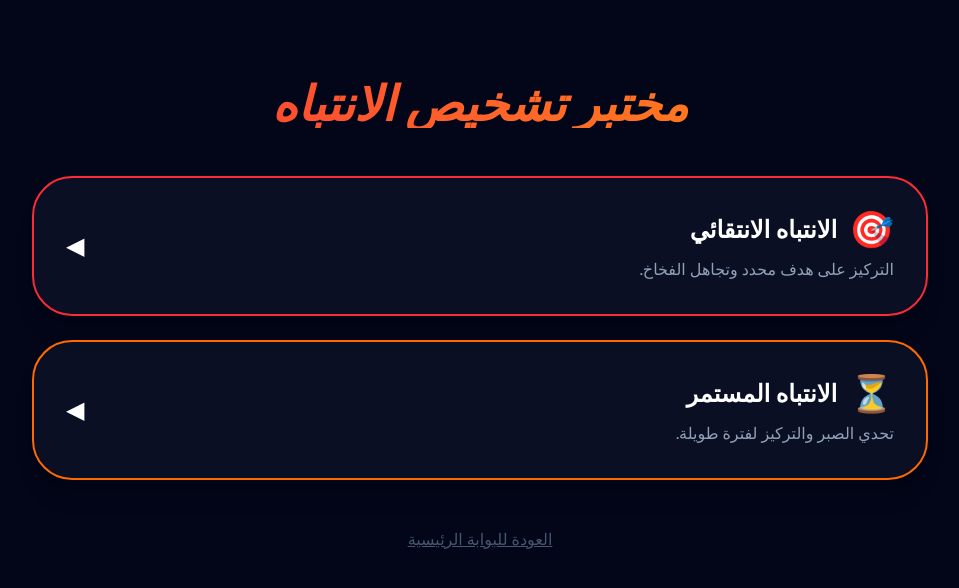
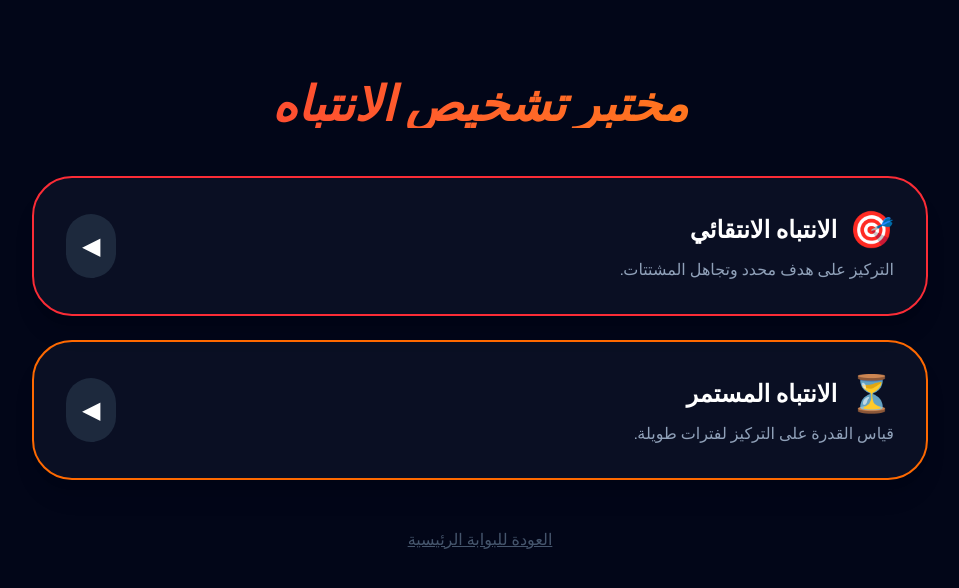
Before and after one commit to vivaex/basira-global, a Next.js app: page /diagnose/attention in a window 1280 px wide. Shown: the top 588 px of the page, without its empty margins (160-1119 px from the left). Built offline with nearby package versions, Linux system fonts and the light colour scheme.

Commit message:
fix: renamed folder to attention and updated all links

```diff
--- a/app/diagnose/attention/page.tsx
+++ b/app/diagnose/attention/page.tsx
@@ -3,30 +3,40 @@ import Link from 'next/link';
 
 export default function AttentionMenu() {
   const tests = [
-    { id: 'selective', title: 'الانتباه الانتقائي', icon: '🎯', color: 'border-red-500', desc: 'التركيز على هدف محدد وتجاهل الفخاخ.' },
-    { id: 'sustained', title: 'الانتباه المستمر', icon: '⏳', color: 'border-orange-500', desc: 'تحدي الصبر والتركيز لفترة طويلة.' },
+    { id: 'selective', title: 'الانتباه الانتقائي', icon: '🎯', color: 'border-red-500', desc: 'التركيز على هدف محدد وتجاهل المشتتات.' },
+    { id: 'sustained', title: 'الانتباه المستمر', icon: '⏳', color: 'border-orange-500', desc: 'قياس القدرة على التركيز لفترات طويلة.' },
   ];
 
   return (
     <main className="min-h-screen bg-slate-950 text-white p-6 md:p-20 font-sans" dir="rtl">
       <div className="max-w-4xl mx-auto text-center">
-        <h1 className="text-5xl font-black mb-12 bg-gradient-to-r from-red-500 to-orange-400 bg-clip-text text-transparent italic">مختبر تشخيص الانتباه</h1>
+        <h1 className="text-5xl font-black mb-12 bg-gradient-to-r from-red-500 to-orange-400 bg-clip-text text-transparent italic">
+            مختبر تشخيص الانتباه
+        </h1>
+
         <div className="grid gap-6">
           {tests.map((test) => (
-            <Link key={test.id} href={`/diagnose/attention-test/${test.id}`}>
+            <Link key={test.id} href={`/diagnose/attention/${test.id}`}>
               <div className={`bg-slate-900/60 p-8 rounded-[2.5rem] border-2 ${test.color} hover:scale-105 transition-all cursor-pointer shadow-xl flex justify-between items-center group`}>
                 <div className="text-right">
-                  <h2 className="text-2xl font-bold flex items-center gap-3">
+                  <h2 className="text-2xl font-bold flex items-center gap-3 text-white">
                     <span className="text-4xl">{test.icon}</span> {test.title}
                   </h2>
-                  <p className="text-slate-400 mt-2">{test.desc}</p>
+                  <p className="text-slate-400 mt-2 font-light">{test.desc}</p>
                 </div>
-                <span className="text-2xl group-hover:translate-x-[-10px] transition-transform">◀</span>
+                <div className="bg-slate-800 p-4 rounded-full group-hover:bg-red-600 transition">
+                   <span className="text-2xl text-white">◀</span>
+                </div>
               </div>
             </Link>
           ))}
         </div>
-        <Link href="/diagnose" className="block mt-12 text-slate-600 underline">العودة للبوابة الرئيسية</Link>
+
+        <div className="mt-12 text-slate-600">
+            <Link href="/diagnose" className="hover:text-white underline transition">
+                العودة للبوابة الرئيسية
+            </Link>
+        </div>
       </div>
     </main>
   );
```
